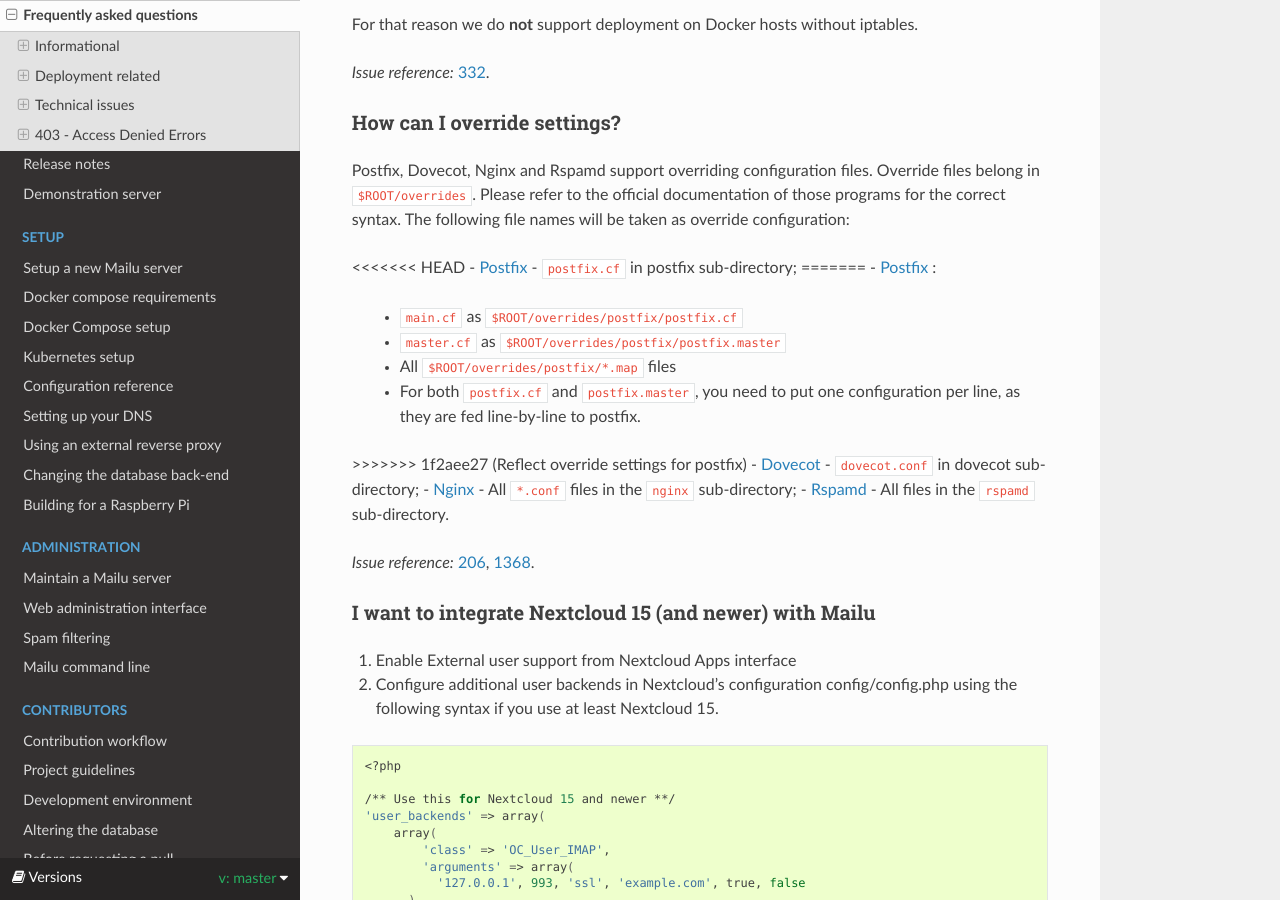
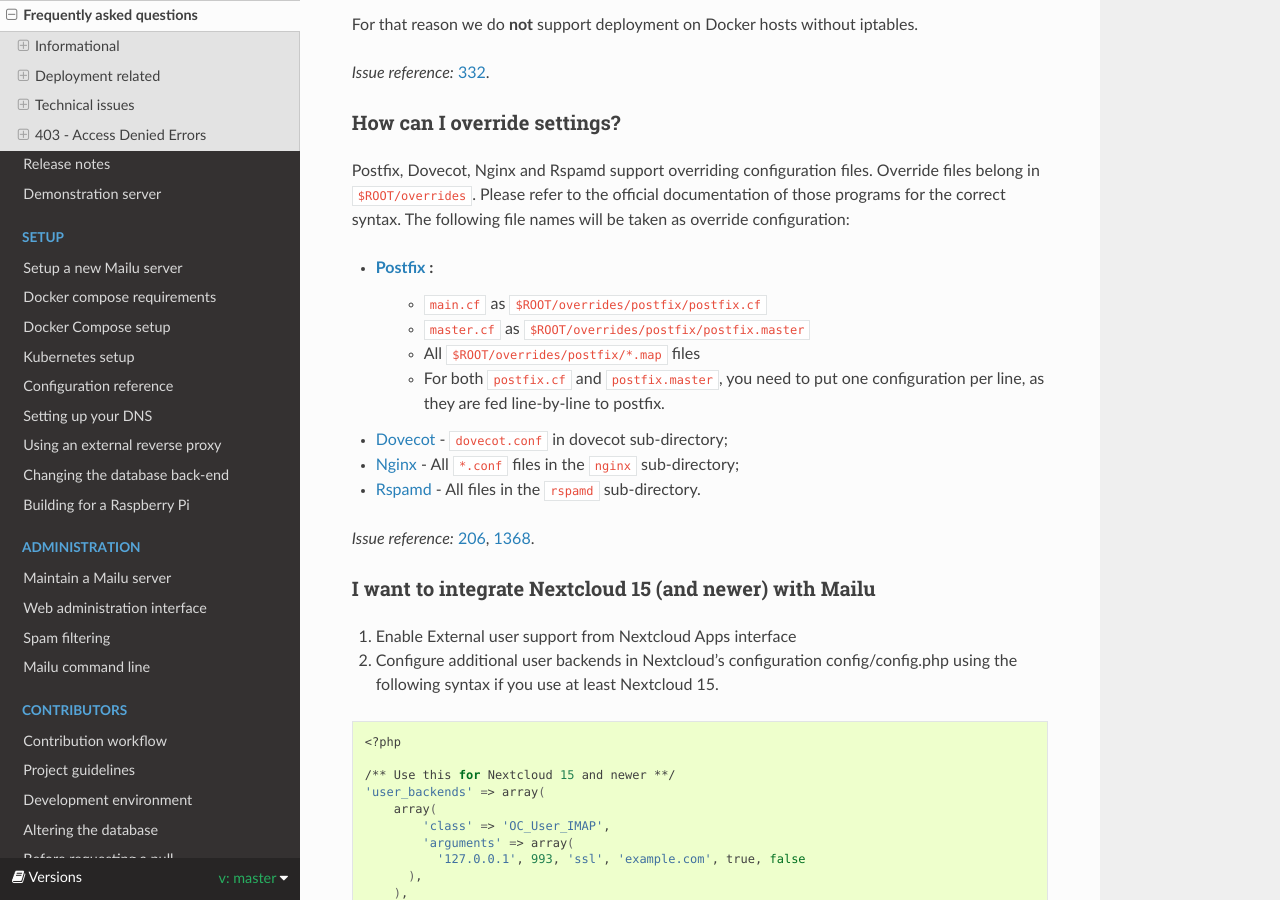
Before and after one commit to Mailu/Mailu, a Sphinx documentation site: the page built from docs/faq.rst, in a window 1280 px wide and 900 px high, scrolled down 5074 px. Built offline with Sphinx 7.4.7 and the Read the Docs theme 2.0.0, drawn with Linux system fonts in a browser that asks for light colours; formulas are drawn with MathJax 3.

Commit message:
Fix merging.

```diff
--- a/docs/faq.rst
+++ b/docs/faq.rst
@@ -257,16 +257,12 @@ Postfix, Dovecot, Nginx and Rspamd support overriding configuration files. Overr
 ``$ROOT/overrides``. Please refer to the official documentation of those programs for the
 correct syntax. The following file names will be taken as override configuration:
 
-<<<<<<< HEAD
-- `Postfix`_ - ``postfix.cf`` in postfix sub-directory;
-=======
 - `Postfix`_ :
    - ``main.cf`` as ``$ROOT/overrides/postfix/postfix.cf``
    - ``master.cf`` as ``$ROOT/overrides/postfix/postfix.master``
    - All ``$ROOT/overrides/postfix/*.map`` files
    - For both ``postfix.cf`` and ``postfix.master``, you need to put one configuration per line, as they are fed line-by-line
      to postfix.
->>>>>>> 1f2aee27 (Reflect override settings for postfix)
 - `Dovecot`_ - ``dovecot.conf`` in dovecot sub-directory;
 - `Nginx`_ - All ``*.conf`` files in the ``nginx`` sub-directory;
 - `Rspamd`_ - All files in the ``rspamd`` sub-directory.
```
